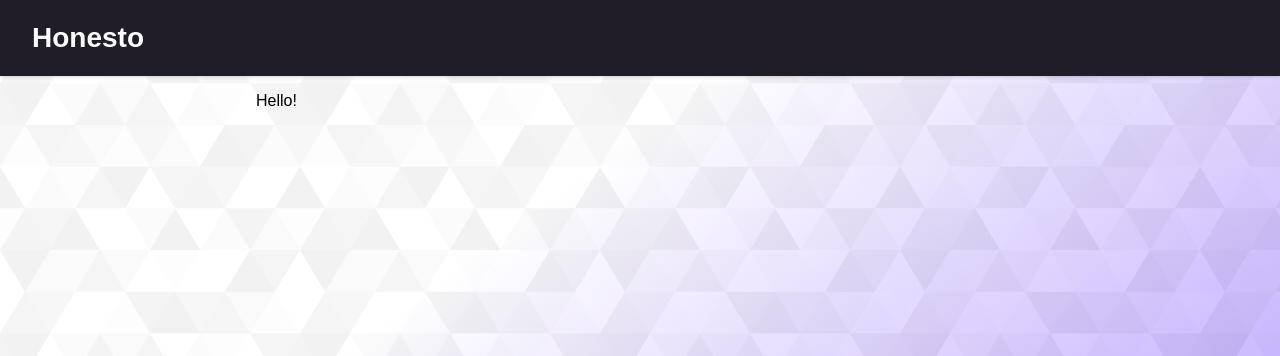
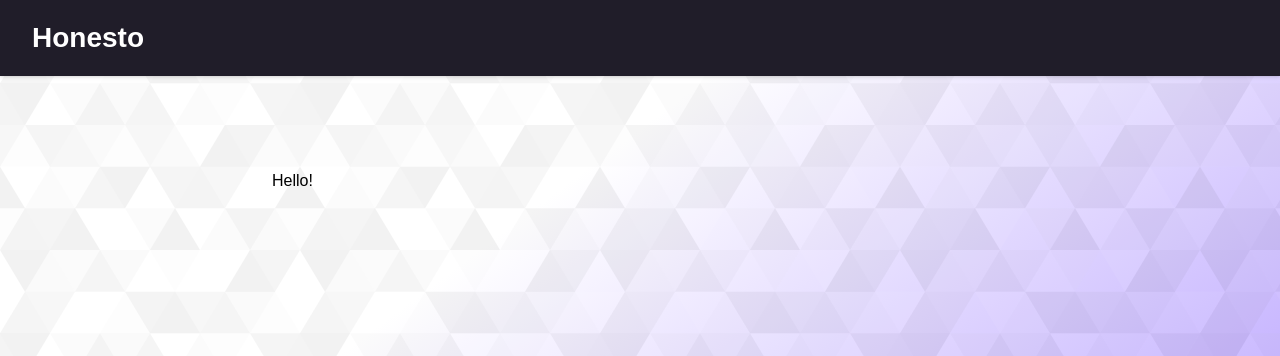
Before and after one commit to FormulaMonks/fe-exercise, a React app: page / in a window 1280 px wide. Shown: the top 356 px of the page. Built offline with nearby package versions, Linux system fonts and the light colour scheme.

Commit message:
layouts/MainLayout: minor styling

```diff
--- a/src/layouts/MainLayout.tsx
+++ b/src/layouts/MainLayout.tsx
@@ -10,8 +10,10 @@ const Background = styled.div`
 `;
 
 const Content = styled.div`
+  box-sizing: border-box;
   max-width: 800px;
   margin: 0 auto;
+  padding: 80px 16px 100px;
 `;
 
 type Props = {
```
